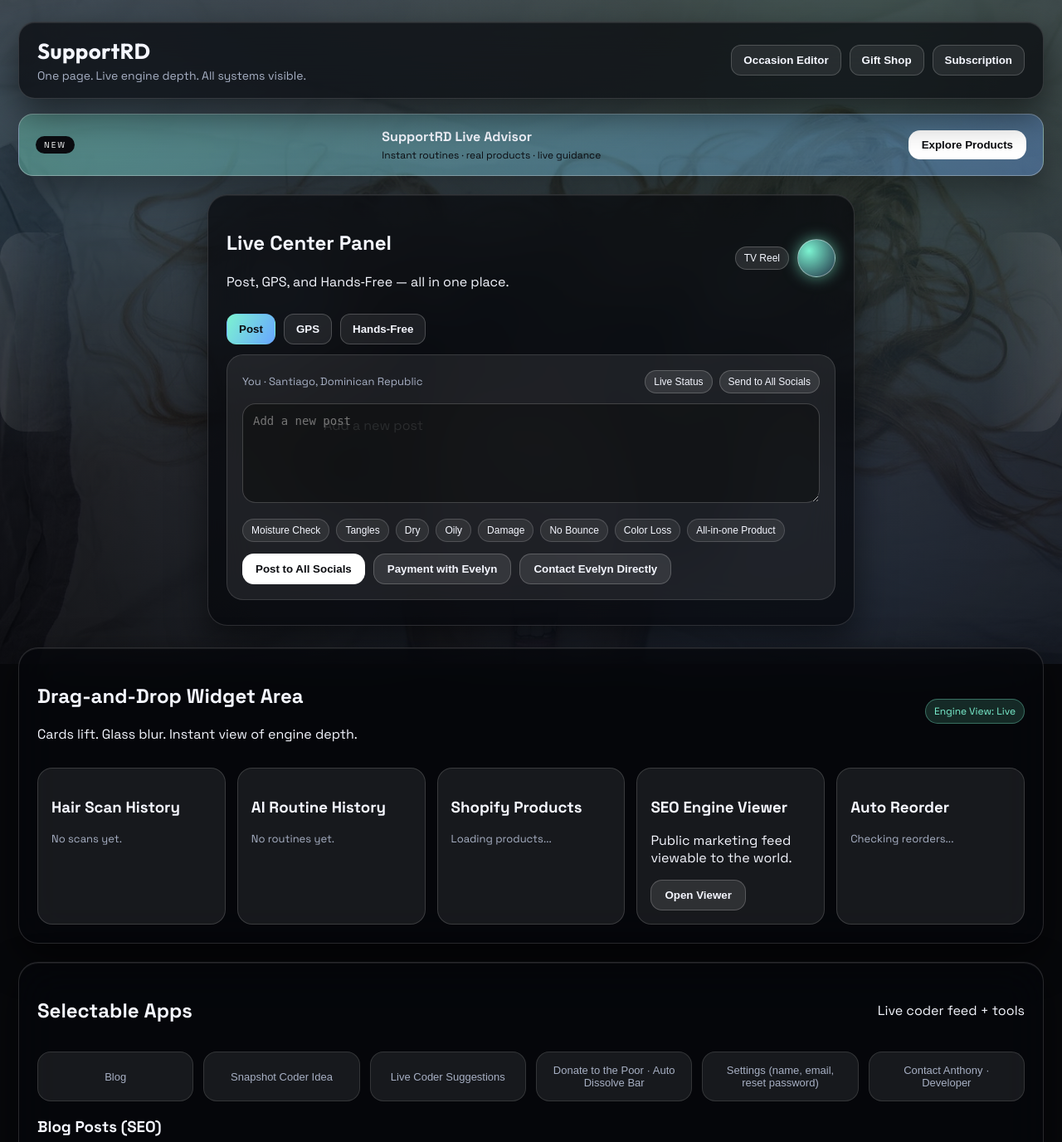
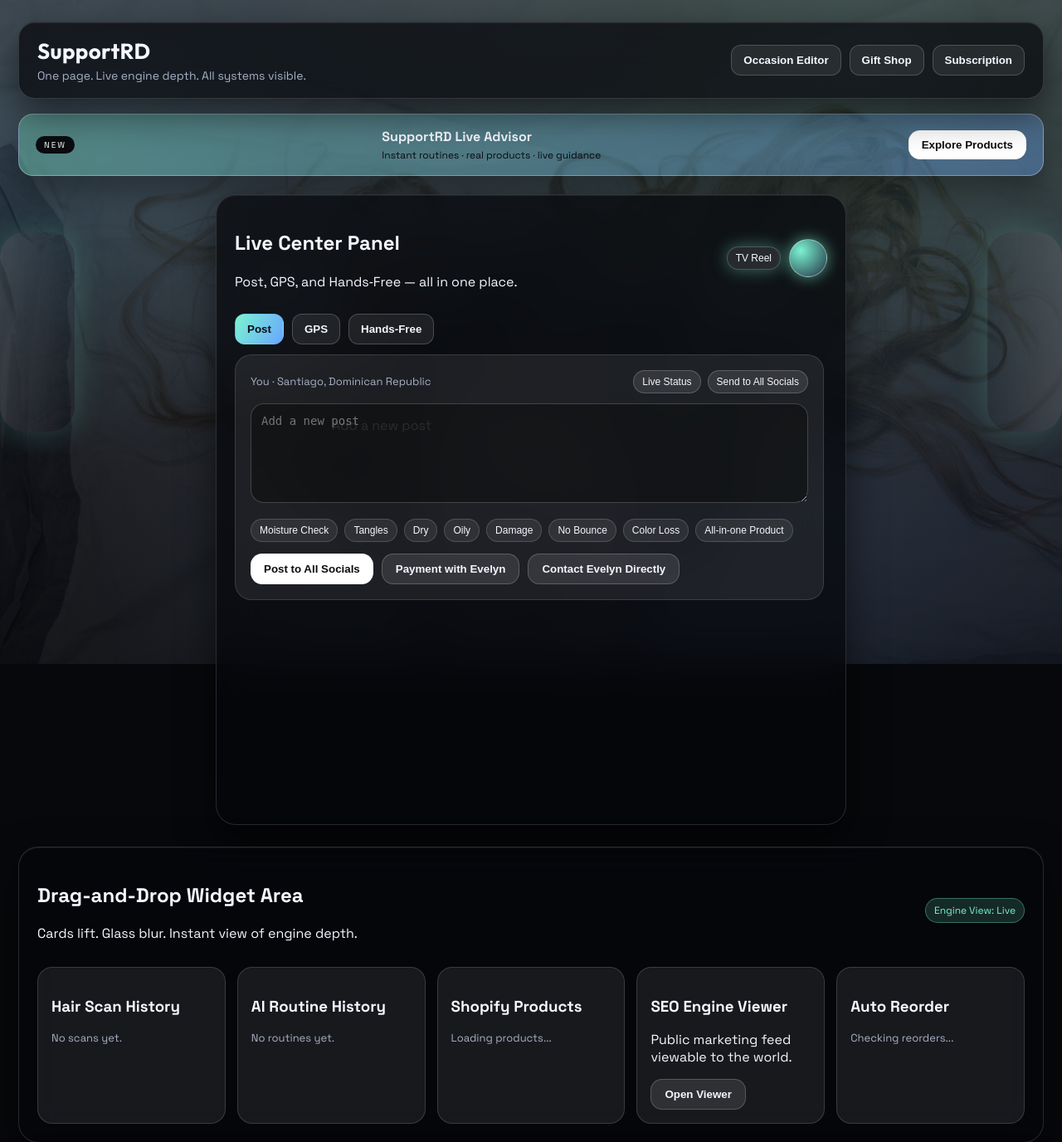
Before and after one commit to tehleader1/tehleader1, a Flask app: page / in a window 1280 px wide. Shown: the top 1376 px of the page at 83% size. Run offline with Flask 3, Linux system fonts and the light colour scheme; some libraries are stand-ins or nearby versions.

Commit message:
Tighten center panel and add glow

```diff
--- a/static/style.css
+++ b/static/style.css
@@ -31,7 +31,7 @@ body::before{content:"";position:fixed;inset:0;background:linear-gradient(180deg
 .ad-copy strong{font-size:16px;}
 .ad-copy span{font-size:12px;color:#0b0c10;}
 
-.center-stage{padding:22px;border-radius:24px;margin:0 auto 26px;max-width:780px;min-height:520px;display:flex;flex-direction:column;gap:12px;}
+.center-stage{padding:22px;border-radius:24px;margin:0 auto 26px;max-width:760px;width:min(92vw,760px);aspect-ratio:1 / 1;min-height:560px;display:flex;flex-direction:column;gap:12px;}
 .center-head{display:flex;justify-content:space-between;align-items:center;gap:12px;}
 .center-actions{display:flex;gap:10px;align-items:center;}
 
@@ -41,7 +41,7 @@ body::before{content:"";position:fixed;inset:0;background:linear-gradient(180deg
 .center-tabs{display:flex;gap:10px;}
 .tab-btn{padding:10px 14px;border-radius:12px;border:1px solid rgba(255,255,255,0.2);background:rgba(255,255,255,0.08);color:var(--text);font-weight:600;cursor:pointer;}
 .tab-btn.active{background:linear-gradient(120deg,var(--accent),var(--accent-2));color:#0b0c10;border-color:transparent;}
-.tab-panel{display:none;}
+.tab-panel{display:none;max-height:100%;overflow:auto;padding-right:4px;}
 .tab-panel.active{display:block;}
 
 .post-card{background:rgba(255,255,255,0.08);border-radius:20px;padding:18px;border:1px solid rgba(255,255,255,0.12);}
@@ -67,11 +67,14 @@ body::before{content:"";position:fixed;inset:0;background:linear-gradient(180deg
 .aria-tools{display:flex;gap:10px;align-items:center;flex-wrap:wrap;}
 .aria-tools select{padding:8px 10px;border-radius:10px;border:1px solid rgba(255,255,255,0.2);background:rgba(0,0,0,0.35);color:var(--text);}
 
-.theme-side{position:fixed;top:calc(50% - 120px);bottom:auto;width:90px;height:240px;border:none;background:linear-gradient(90deg,rgba(255,255,255,0.2),rgba(255,255,255,0));opacity:0;transition:opacity .2s ease;cursor:pointer;z-index:40;border-radius:30px;}
+.theme-side{position:fixed;top:50%;transform:translateY(-50%);bottom:auto;width:90px;height:240px;border:none;background:linear-gradient(90deg,rgba(255,255,255,0.2),rgba(255,255,255,0));opacity:0;transition:opacity .2s ease, box-shadow .2s ease;cursor:pointer;z-index:40;border-radius:30px;}
 .theme-side.left{left:0;}
-.theme-side.right{right:0;transform:scaleX(-1);}
-body:hover .theme-side{opacity:0.5;}
-.theme-side:active{opacity:0.8;}
+.theme-side.right{right:0;transform:translateY(-50%) scaleX(-1);}
+body:hover .theme-side{opacity:0.6;box-shadow:0 0 40px rgba(124,243,209,0.35);}
+.theme-side:active{opacity:0.9;}
+
+#openReel{box-shadow:0 0 20px rgba(124,243,209,0.4);}
+#openReel:hover{box-shadow:0 0 35px rgba(124,243,209,0.7);}
 
 .panel{padding:22px;border-radius:24px;margin-bottom:22px;}
 .panel-head{display:flex;justify-content:space-between;align-items:center;gap:12px;margin-bottom:14px;}
```
